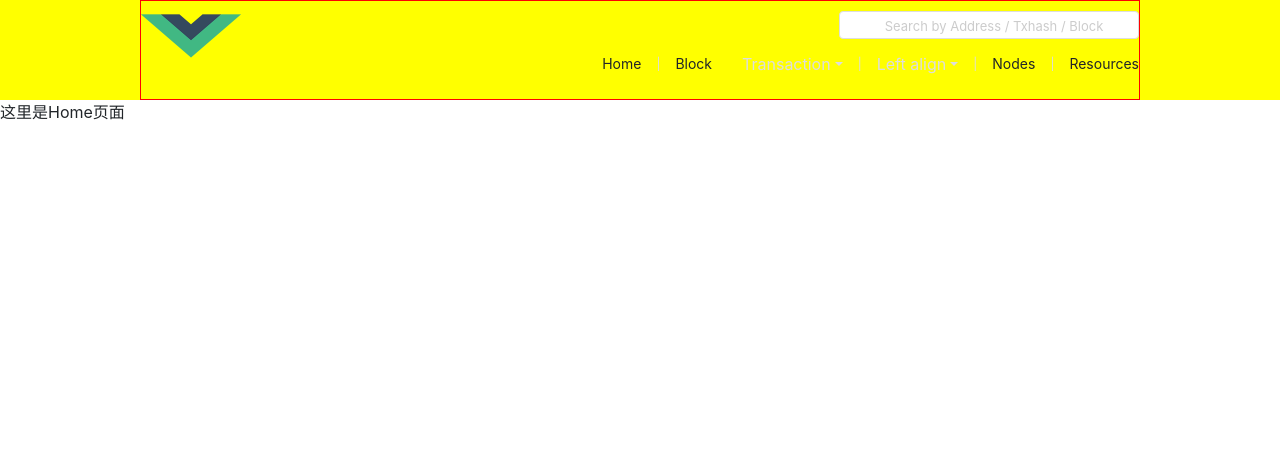
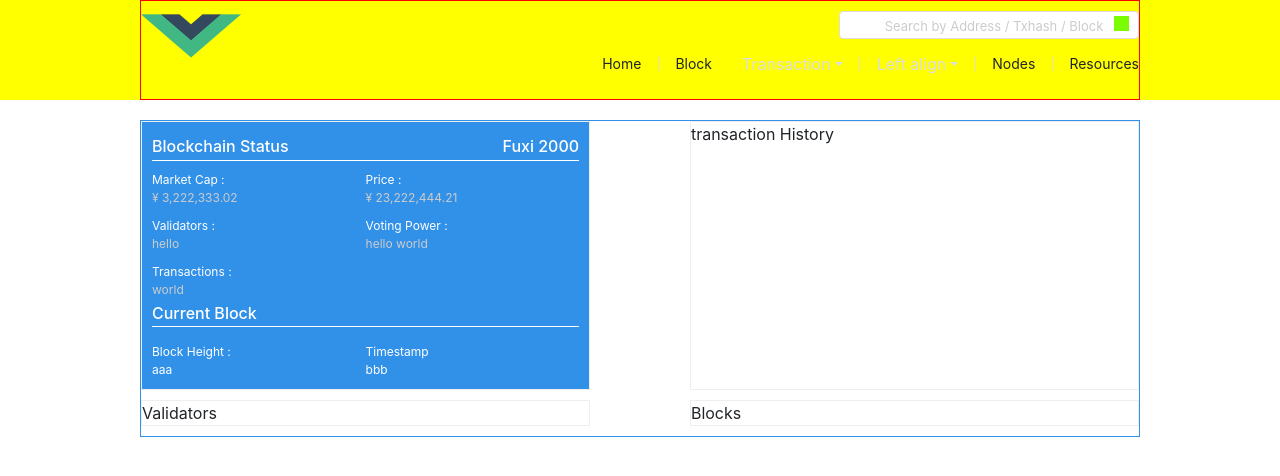
Before and after one commit to irisnet/explorer, a Vue app in the folder frontend/: page /#/home in a window 1280 px wide. Shown: the top 476 px of the page. Built offline with nearby package versions, Linux system fonts and the light colour scheme.

Commit message:
IRISXP-37 pc端和移动端Header

```diff
--- a/frontend/src/App.vue
+++ b/frontend/src/App.vue
@@ -1,7 +1,10 @@
 <template>
   <div id="app">
       <app-header></app-header>
-    <router-view/>
+      <div id="router_wrap">
+          <router-view/>
+      </div>
+
   </div>
 </template>
 <script>
@@ -18,6 +21,7 @@
     }
 </script>
 <style lang="scss">
+    @import './style/mixin.scss';
     body,html{
         width:100%;
         height:100%;
@@ -25,5 +29,11 @@
     #app{
         width:100%;
         height:100%;
+        @include flex();
+        flex-direction:column;
+        #router_wrap{
+            flex:1;
+            overflow:auto;
+        }
     }
 </style>
--- a/frontend/src/components/AppHeader.vue
+++ b/frontend/src/components/AppHeader.vue
@@ -9,7 +9,10 @@
                 <div class="navSearch">
                     <input type="text" class="search_input"
                            placeholder="Search by Address / Txhash / Block"
+                           v-model="searchInputValue"
+                           @keyup.enter="onInputChange"
                     >
+                    <i class="search_icon" @click="getData(searchInputValue)"></i>
                 </div>
                 <div class="navButton">
                     <span class="nav_item">Home</span>
@@ -42,16 +45,16 @@
             </div>
 
             <div class="use_feature_mobile" v-show="featureShow">
-                <span class="feature_btn_mobile feature_nav">Home</span>
-                <span class="feature_btn_mobile feature_nav">Blocks</span>
+                <span class="feature_btn_mobile feature_nav" @click="featureButtonClick('/home')">Home</span>
+                <span class="feature_btn_mobile feature_nav" @click="featureButtonClick('/blocks')">Blocks</span>
                 <span class="feature_btn_mobile feature_nav" @click="transactionShow =! transactionShow">Transactions</span>
-                <span class="feature_btn_mobile feature_subNav" v-show="transactionShow">Recent Transactions</span>
-                <span class="feature_btn_mobile feature_subNav" v-show="transactionShow">Transfer Transactions</span>
-                <span class="feature_btn_mobile feature_subNav" v-show="transactionShow">Delegate Transactions</span>
+                <span class="feature_btn_mobile feature_subNav" v-show="transactionShow" @click="featureButtonClick('/recent_transactions')">Recent Transactions</span>
+                <span class="feature_btn_mobile feature_subNav" v-show="transactionShow" @click="featureButtonClick('/transfer_transactions')">Transfer Transactions</span>
+                <span class="feature_btn_mobile feature_subNav" v-show="transactionShow" @click="featureButtonClick('/delegate_transactions')">Delegate Transactions</span>
                 <span class="feature_btn_mobile feature_nav"  @click="validatorsShow =! validatorsShow">Validators</span>
-                <span class="feature_btn_mobile feature_subNav"  v-show="validatorsShow">Validators</span>
-                <span class="feature_btn_mobile feature_subNav"  v-show="validatorsShow">Candidates</span>
-                <span class="feature_btn_mobile feature_nav">Faucet</span>
+                <span class="feature_btn_mobile feature_subNav"  v-show="validatorsShow" @click="featureButtonClick('/validators')">Validators</span>
+                <span class="feature_btn_mobile feature_subNav"  v-show="validatorsShow" @click="featureButtonClick('/candidates')">Candidates</span>
+                <span class="feature_btn_mobile feature_nav" @click="featureButtonClick('/faucet')">Faucet</span>
             </div>
             <div class="search_input_mobile">
                 <input type="text" class="search_input"
@@ -73,6 +76,7 @@
                 featureShow:false,//是否显示功能菜单栏
                 transactionShow:false,//点击显示Transactions菜单
                 validatorsShow:false,//点击显示validators菜单
+                searchInputValue:'',
             }
         },
         beforeMount() {
@@ -82,14 +86,34 @@
                 this.devicesShow = 0;
             }
         },
+        mounted(){
+            document.getElementById('router_wrap').addEventListener('click',this.hideFeature)
+        },
+        beforeDestroy(){
+            document.getElementById('router_wrap').removeEventListener('click',this.hideFeature)
+        },
         methods: {
-            searchClick() {
-                console.log(this.searchValue)
+            hideFeature(){
+                if(this.featureShow){
+                    this.featureShow = false;
+                }
             },
             showFeature(){
-                console.log('显示功能菜单')
                 this.featureShow = !this.featureShow;
+            },
+            featureButtonClick(path){
+                this.featureShow = !this.featureShow;
+                console.log(path)
+
+            },
+            getData(data){
+                console.log(data)
+            },
+            onInputChange(){
+                console.log(this.searchInputValue)
             }
+
+
         }
     }
 </script>
@@ -125,6 +149,7 @@
                 align-items: flex-end;
                 .navSearch {
                     margin-bottom:10px;
+                    position:relative;
                     input::-webkit-input-placeholder{
                         text-align:center;
                         font-size:13px;
@@ -139,6 +164,14 @@
                         text-indent:10px;
                         outline:none;
                         border:1px solid #dddddd;
+                    }
+                    .search_icon{
+                        position:absolute;
+                        top:5px;
+                        right:10px;
+                        width:15px;
+                        height:15px;
+                        background: lawngreen;
                     }
                 }
                 .navButton {
@@ -201,11 +234,25 @@
             }
             .search_input_mobile{
                 width:100%;
+                margin-top:10px;
                 @include flex();
                 flex-direction:column;
                 align-items:center;
+                input::-webkit-input-placeholder{
+                    text-align:center;
+                    font-size:14px;
+                    color:#cccccc;
+                    line-height:28px;
+                }
                 input{
-                    width:80%;
+                    width:95%;
+                    @include borderRadius(5px);
+                    border:1px solid #eee;
+                    font-size:14px;
+                    &:focus{
+                        border:1px solid #3190e8;
+                        outline:none;
+                    }
                 }
             }
             .use_feature_mobile{
@@ -217,10 +264,11 @@
                 @include flex();
                 flex-direction:column;
                 .feature_btn_mobile{
-                    border-bottom:1px solid #dddddd;
-                    height:28px;
-                    line-height:28px;
+                    border-bottom:1px solid #eee;
+                    height:39px;
+                    line-height:39px;
                     padding-left:15px;
+                    color:#555;
                 }
                 .feature_subNav{
                     padding-left:30px;
--- a/frontend/src/views/Home.vue
+++ b/frontend/src/views/Home.vue
@@ -1,12 +1,212 @@
 <template>
-  <div class="home">
-    这里是Home页面
-  </div>
+    <div class="home_wrap">
+        <div :class="pageClassName">
+            <div :class="module_item_wrap">
+                <div class="home_module_item home_module_item_status">
+                    <article class="home_module_item_status_title">
+                        <span>Blockchain Status</span>
+                        <span>Fuxi 2000</span>
+                    </article>
+                    <section>
+                        <div class="home_status_module_content_left">
+                            <span>Market Cap :</span>
+                            <span>¥ {{marketCapValue}}</span>
+                            <span>Validators :</span>
+                            <span>{{validatorsValue}}</span>
+                            <span>Transactions :</span>
+                            <span>{{transactionValue}}</span>
+                        </div>
+                        <div class="home_status_module_content_right">
+                            <span>Price :</span>
+                            <span>¥ {{priceValue}}</span>
+                            <span>Voting Power :</span>
+                            <span>{{votingPowerValue}}</span>
+                        </div>
+                    </section>
+                    <p class="current_block">
+                        Current Block
+                    </p>
+                    <div class="home_status_bottom">
+                        <div class="home_status_bottom_content">
+                            <span>Block Height :</span>
+                            <span>{{blockHeightValue}}</span>
+                        </div>
+                        <div class="home_status_bottom_content">
+                            <span>Timestamp</span>
+                            <span>{{timestampValue}}</span>
+                        </div>
+                    </div>
+
+                </div>
+                <div class="home_module_item">transaction History</div>
+            </div>
+            <div :class="module_item_wrap">
+                <div class="home_module_item">Validators</div>
+                <div class="home_module_item">Blocks</div>
+            </div>
+
+
+        </div>
+    </div>
+
 </template>
 
 <script>
 
-export default{
+    export default {
+        name: 'app-header',
+        data() {
+            return {
+                devicesWidth: window.innerWidth,
+                pageClassName: 'personal_computer_home_wrap',//1是显示pc端，0是移动端
+                module_item_wrap: 'module_item_wrap_computer',//module_item_wrap_computer是pc端，module_item_wrap_mobile是移动端
+                marketCapValue: '3,222,333.02',
+                validatorsValue: 'hello',
+                transactionValue: 'world',
+                priceValue: '23,222,444.21',
+                votingPowerValue: 'hello world',
+                blockHeightValue: 'aaa',
+                timestampValue: 'bbb',
 
-}
+            }
+        },
+        beforeMount() {
+            if (this.devicesWidth > 500) {
+                this.pageClassName = 'personal_computer_home_wrap';
+                this.module_item_wrap = 'module_item_wrap_computer';
+            } else {
+                this.pageClassName = 'mobile_home_wrap';
+                this.module_item_wrap = 'module_item_wrap_mobile';
+            }
+        },
+        mounted() {
+            document.getElementById('router_wrap').addEventListener('click', this.hideFeature)
+        },
+
+        methods: {}
+    }
 </script>
+<style lang="scss">
+    @import '../style/mixin.scss';
+
+    .home_wrap {
+        width: 100%;
+        @include flex();
+        flex-direction: column;
+        align-items: center;
+        .personal_computer_home_wrap {
+            width: 80%;
+            min-width: 600px;
+            max-width: 1000px;
+            border: 1px solid #3190e8;
+            margin-top: 20px;
+            .module_item_wrap_computer {
+                width: 100%;
+                @include flex();
+                justify-content: space-between;
+                .home_module_item {
+                    width: 45%;
+                    margin-bottom: 10px;
+                    border: 1px solid #eee;
+                }
+            }
+
+        }
+        .mobile_home_wrap {
+            flex-direction: column;
+            justify-content: space-between;
+            width: 100%;
+            padding: 10px;
+            .module_item_wrap_mobile {
+                @include flex();
+                flex-direction: column;
+                align-items: center;
+                .home_module_item {
+                    width: 98%;
+                    margin-bottom: 10px;
+                    border: 1px solid #eee;
+                }
+            }
+        }
+        .home_module_item_status {
+            padding: 10px;
+            background: #3190e8;
+            .home_module_item_status_title {
+                @include flex();
+                border-bottom: 1px solid #ffffff;
+                justify-content: space-between;
+                span {
+                    font-weight: 500;
+                    color: #fff;
+                    display: inline-block;
+                    height: 28px;
+                    line-height: 28px;
+                }
+            }
+            section {
+                @include flex();
+                .home_status_module_content_left {
+                    flex: 1;
+                    @include flex();
+                    flex-direction: column;
+                    span {
+                        &:nth-child(2n+1) {
+                            margin-top: 10px;
+                            font-size: 12px;
+                            color: #ffffff;
+                            font-weight: normal;
+                        }
+                        &:nth-child(2n) {
+                            font-size: 12px;
+                            color: #cccccc;
+                        }
+                    }
+                }
+                .home_status_module_content_right {
+                    flex: 1;
+                    @include flex();
+                    flex-direction: column;
+                    span {
+                        &:nth-child(2n+1) {
+                            margin-top: 10px;
+                            font-size: 12px;
+                            color: #ffffff;
+                            font-weight: normal;
+                        }
+                        &:nth-child(2n) {
+                            font-size: 12px;
+                            color: #cccccc;
+                        }
+                    }
+                }
+            }
+            .current_block {
+                font-weight: 500;
+                color: #fff;
+                display: inline-block;
+                height: 28px;
+                line-height: 28px;
+                border-bottom: 1px solid #ffffff;
+                width: 100%;
+
+            }
+            .home_status_bottom {
+                @include flex();
+
+                .home_status_bottom_content {
+                    flex: 1;
+                    @include flex();
+                    flex-direction:column;
+                    span {
+                        font-size: 12px;
+                        color: #ffffff;
+                        font-weight: normal;
+                    }
+                }
+
+            }
+        }
+    }
+
+
+</style>
```
